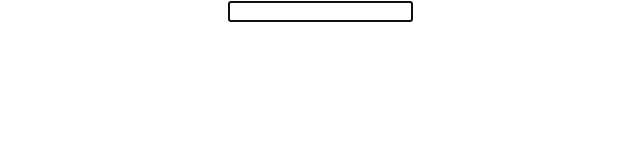
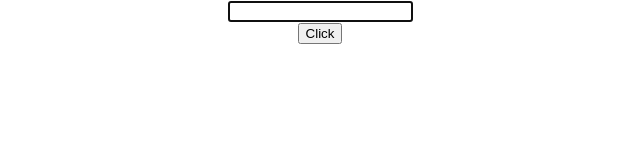
Before and after one commit to illwillgusto/hello-world, a React (Create React App) app: page / in a window 1280 px wide. Shown: the top 160 px of the page, without its empty margins (320-960 px from the left). Built offline with nearby package versions, Linux system fonts and the light colour scheme.

Commit message:
Update RefsDemo.js
added click button under input element

```diff
--- a/src/Components/RefsDemo.js
+++ b/src/Components/RefsDemo.js
@@ -14,8 +14,8 @@ import React, { Component } from 'react'
   render() {
     return (
       <div>
-        <input type='text' ref={this.inputRef}/>
-
+        <input type='text' ref={this.inputRef}/><br/>
+        <button onClick={this.clickHandler}>Click</button>
       </div>
     )
   }
```
